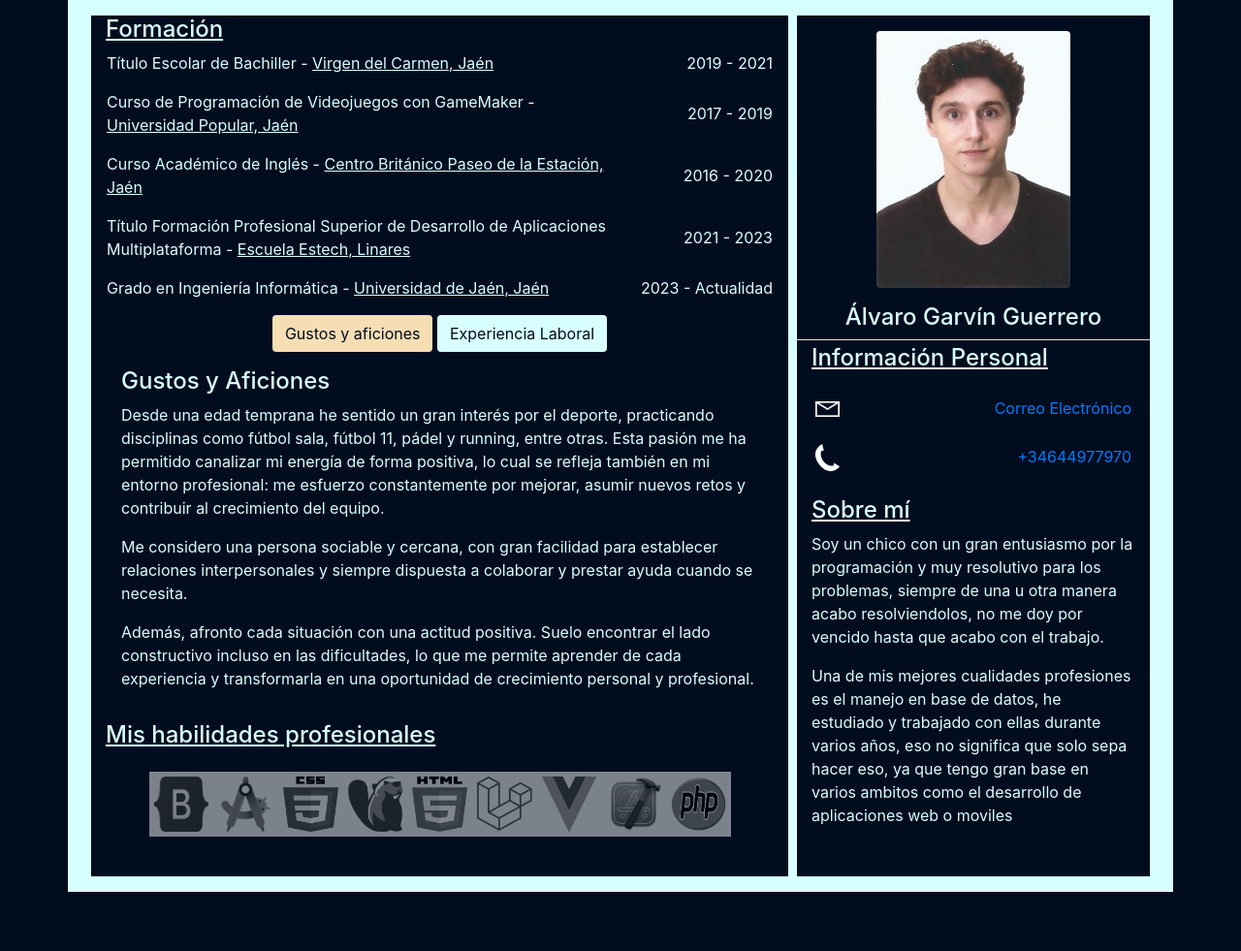
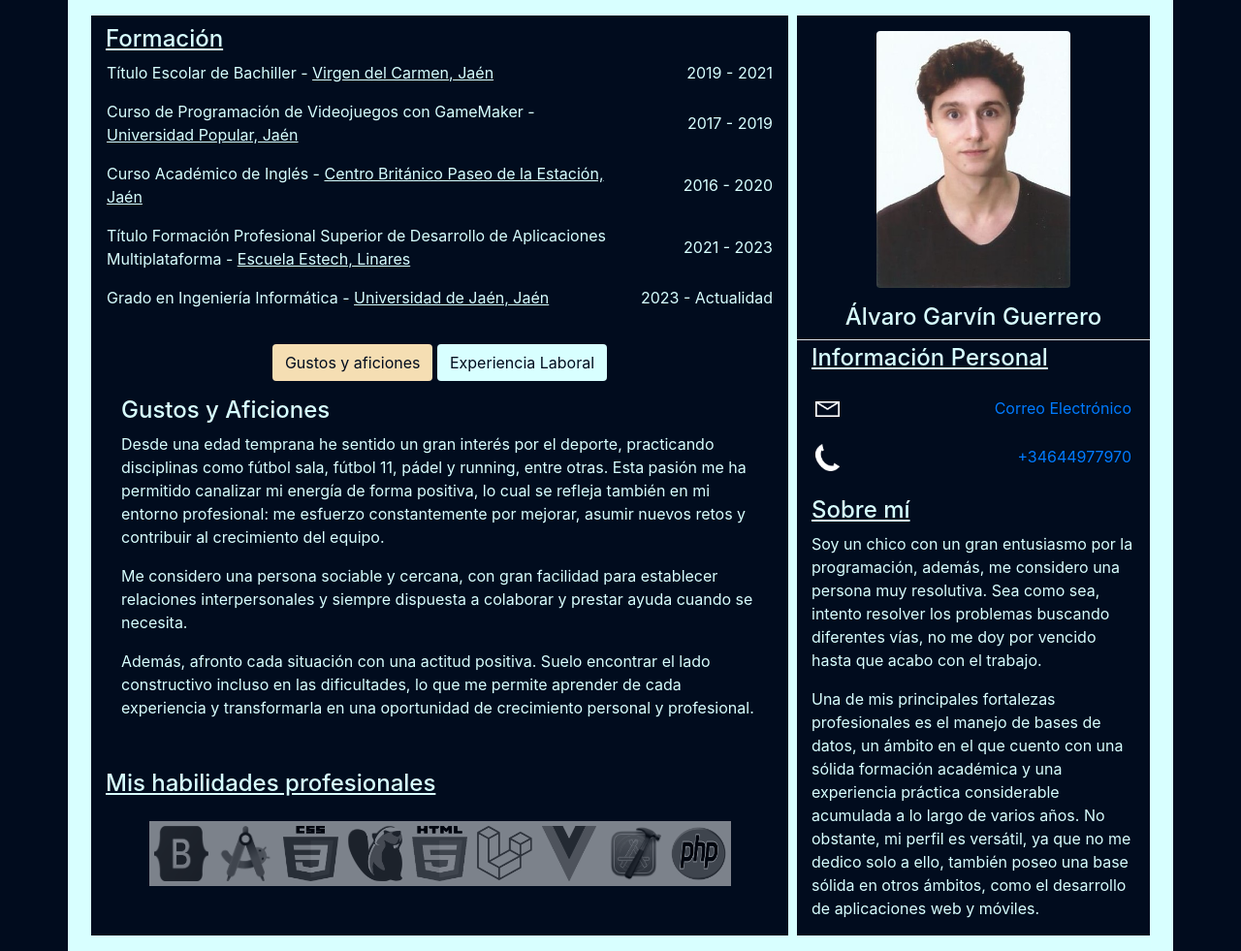
Before and after one commit to alvarogarvin/Curriculum, a plain HTML site: page index.html in a window 1280 px wide. Shown: the whole page at 97% size. Before the commit the page ends 920 px from the top, so only its background shows below. Drawn offline with nearby package versions, Linux system fonts and the light colour scheme.

Commit message:
Ajuste gramatical
Ya he revisado la gramática y queda perfecto

```diff
--- a/index.html
+++ b/index.html
@@ -89,17 +89,18 @@
                                                 <h4> Experiencia Laboral </h4>
                                                 <ul>
                                                     <li><b> Prácticas de empresa </b></li>
-                                                    <p> Al terminar el modulo superior, hice las practicas de empresa en <a
-                                                            href="https://www.bowlinglinares.com/" target="_blank"> Bowling
-                                                            Linares </a>, donde pude aprender mas sobre base de datos,
-                                                        diseño web con typescript, tailwind y otras, backed tanto en php
-                                                        como en VUE </p>
+                                                    <p> Al terminar el módulo superior, hice las prácticas de empresa en <a
+                                                        href="https://www.bowlinglinares.com/" target="_blank"> Bowling
+                                                        Linares </a>, donde pude aprender más sobre bases de datos,
+                                                        diseño web con typescript, tailwind y otras como tal, y backend
+                                                        tanto en php como en VUE
+                                                    </p>
                                                     <li><b> 8 meses en Bowling Linares </b></li>
-                                                    <p> Luego de terminar las practicas de empresa, bowling linares me
+                                                    <p> Luego de terminar las practicas de empresa, Bowling Linares me
                                                         ofreció trabajar a tiempo parcial para terminar el proyecto que
-                                                        habia empezado en las practicas, confiando en mi para ser el que
-                                                        manejase el desarrollo del mismo. Estuve focalizado tanto en backend
-                                                        como en el diseño y administración de la base de datos </p>
+                                                        había empezado en las prácticas, confiando en mí para ser el que
+                                                        manejase el desarrollo del mismo. Estuve focalizado tanto en
+                                                        backend como en el diseño y administración de la base de datos </p>
                                                 </ul>
                                             </div>
                                         </div>
@@ -157,13 +158,16 @@
                                     <div class="row mt-3">
                                         <div class="col t-color-secundario">
                                             <h4><u> Sobre mí </u></h4>
-                                            <p> Soy un chico con un gran entusiasmo por la programación y muy resolutivo
-                                                para los problemas, siempre de una u otra manera acabo resolviendolos, no me
-                                                doy por vencido hasta que acabo con el trabajo.</p>
-                                            <p> Una de mis mejores cualidades profesiones es el manejo en base de datos, he
-                                                estudiado y trabajado con ellas durante varios años, eso no significa que
-                                                solo sepa hacer eso, ya que tengo gran base en varios ambitos como el
-                                                desarrollo de aplicaciones web o moviles </p>
+                                            <p> Soy un chico con un gran entusiasmo por la programación, además, me
+                                                considero una persona muy resolutiva. Sea como sea, intento resolver los
+                                                problemas buscando diferentes vías, no me doy por vencido hasta que acabo
+                                                con el trabajo. </p>
+                                            <p> Una de mis principales fortalezas profesionales es el manejo de
+                                                bases de datos, un ámbito en el que cuento con una sólida formación
+                                                académica y una experiencia práctica considerable acumulada a lo largo de
+                                                varios años. No obstante, mi perfil es versátil, ya que no me dedico solo
+                                                a ello, también poseo una base sólida en otros ámbitos, como el desarrollo
+                                                de aplicaciones web y móviles. </p>
                                         </div>
                                     </div>
                                 </div>
@@ -284,17 +288,18 @@
                                 <div class="card-body t-color-secundario">
                                     <ul>
                                         <li><b> Prácticas de empresa </b></li>
-                                        <p> Al terminar el modulo superior, hice las practicas de empresa en <a
-                                                href="https://www.bowlinglinares.com/" target="_blank"> Bowling
-                                                Linares </a>, donde pude aprender mas sobre base de datos,
-                                            diseño web con typescript, tailwind y otras, backed tanto en php
-                                            como en VUE </p>
+                                        <p> Al terminar el módulo superior, hice las prácticas de empresa en <a
+                                            href="https://www.bowlinglinares.com/" target="_blank"> Bowling
+                                            Linares </a>, donde pude aprender más sobre bases de datos,
+                                            diseño web con typescript, tailwind y otras como tal, y backend
+                                            tanto en php como en VUE
+                                        </p>
                                         <li><b> 8 meses en Bowling Linares </b></li>
-                                        <p> Luego de terminar las practicas de empresa, bowling linares me
+                                        <p> Luego de terminar las practicas de empresa, Bowling Linares me
                                             ofreció trabajar a tiempo parcial para terminar el proyecto que
-                                            habia empezado en las practicas, confiando en mi para ser el que
-                                            manejase el desarrollo del mismo. Estuve focalizado tanto en backend
-                                            como en el diseño y administración de la base de datos </p>
+                                            había empezado en las prácticas, confiando en mí para ser el que
+                                            manejase el desarrollo del mismo. Estuve focalizado tanto en
+                                            backend como en el diseño y administración de la base de datos </p>
                                     </ul>
                                 </div>
                             </div>
@@ -380,13 +385,16 @@
                 <div class="col">
                     <div class="px-3 py-2 rounded bg-color-primario t-color-secundario"">
                         <h4><u> Sobre mí </u></h4>
-                        <p> Soy un chico con un gran entusiasmo por la programación y muy resolutivo
-                            para los problemas, siempre de una u otra manera acabo resolviendolos, no me
-                            doy por vencido hasta que acabo con el trabajo.</p>
-                        <p> Una de mis mejores cualidades profesiones es el manejo en base de datos, he
-                            estudiado y trabajado con ellas durante varios años, eso no significa que
-                            solo sepa hacer eso, ya que tengo gran base en varios ambitos como el
-                            desarrollo de aplicaciones web o moviles </p>
+                        <p> Soy un chico con un gran entusiasmo por la programación, además, me
+                            considero una persona muy resolutiva. Sea como sea, intento resolver los
+                            problemas buscando diferentes vías, no me doy por vencido hasta que acabo
+                            con el trabajo. </p>
+                        <p> Una de mis principales fortalezas profesionales es el manejo de
+                            bases de datos, un ámbito en el que cuento con una sólida formación
+                            académica y una experiencia práctica considerable acumulada a lo largo de
+                            varios años. No obstante, mi perfil es versátil, ya que no me dedico solo
+                            a ello, también poseo una base sólida en otros ámbitos, como el desarrollo
+                            de aplicaciones web y móviles. </p>
                     </div>
                 </div>
             </div>
```
